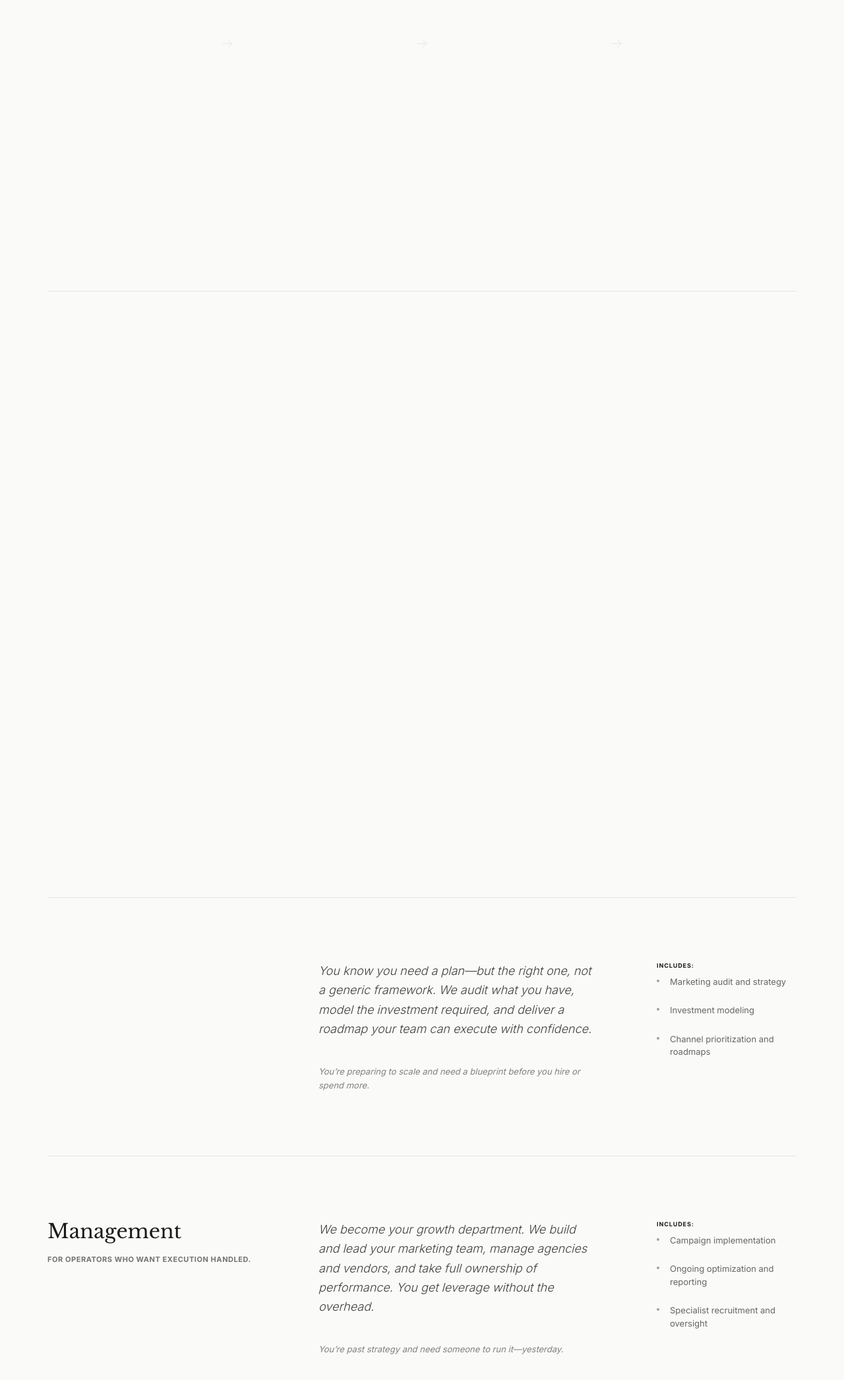
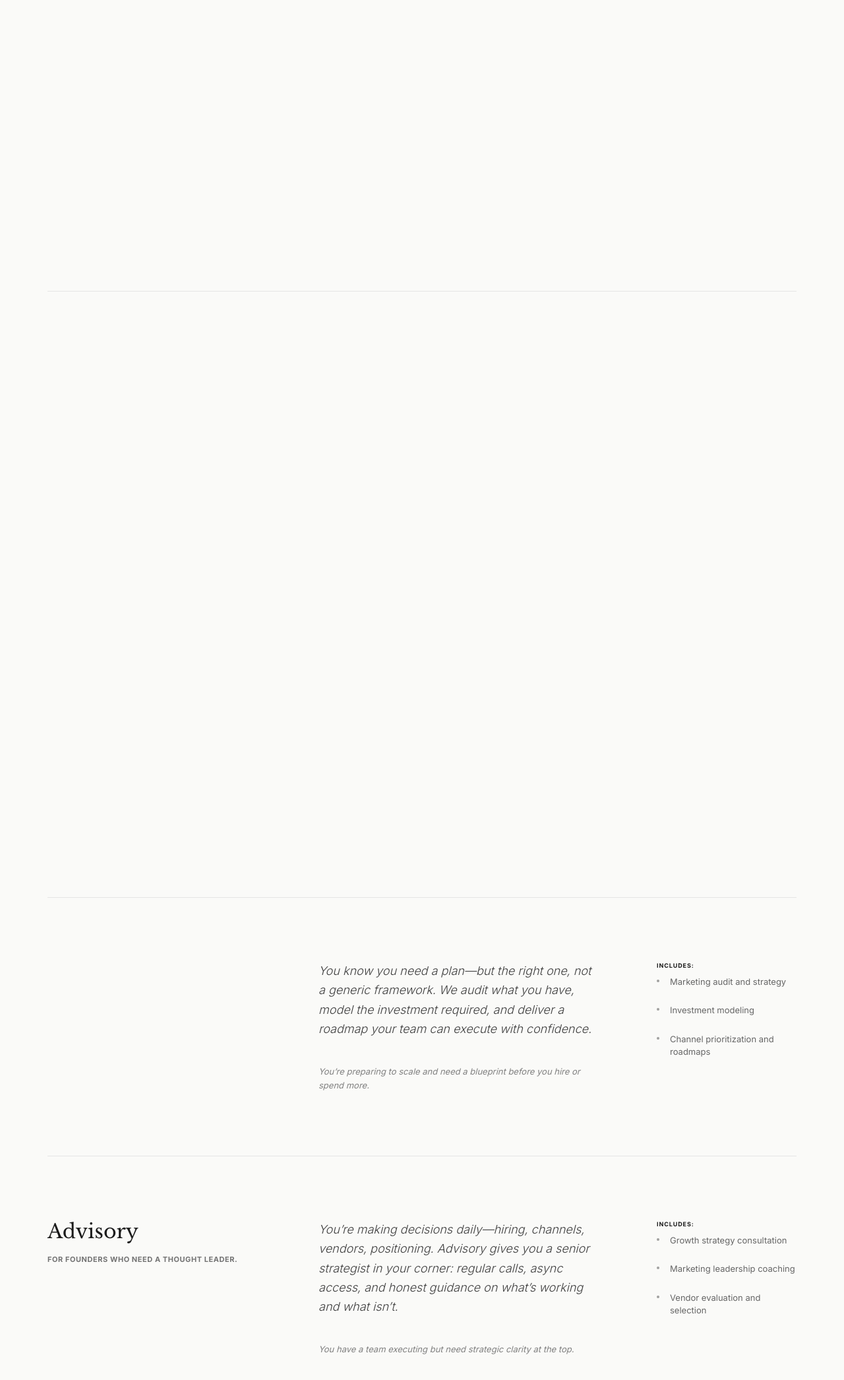
Before and after one commit to sullivan-street-projects/sullivan-street-website, a React (Vite) app: page / in a window 1280 px wide. Shown: the part 2833-4925 px from the top of the page at 66% size. Built offline with nearby package versions, Linux system fonts and the light colour scheme.

Commit message:
Refine copy and layout: Remove arrows from Capabilities, reorder Services, update Value Props text, and force line break in Hero

```diff
--- a/src/constants/index.js
+++ b/src/constants/index.js
@@ -23,7 +23,7 @@ export const VALUE_PROPS = [
   },
   {
     title: 'Marketing General Contractor',
-    description: 'We bring in hand-picked specialists for media, creative, analytics, and automation—and manage the build so you don’t have to.'
+    description: 'We bring in hand-picked specialists for media, creative, analytics, and operations—and manage the build so you don’t have to.'
   },
   {
     title: 'AI-Enabled, Outcome-Obsessed',
@@ -42,7 +42,7 @@ export const CAPABILITIES = [
   },
   {
     title: 'Media Activation',
-    description: 'We run the channels that drive your growth—Meta, Google, Microsoft, email, and beyond.',
+    description: 'We unlock the channels and technologies that drive your growth—Meta, Google, Microsoft, Email, and beyond.',
   },
   {
     title: 'Campaign Execution',
@@ -52,11 +52,11 @@ export const CAPABILITIES = [
 
 export const SERVICES = [
   {
-    title: 'Advisory',
-    target: 'For founders who need a thought leader.',
-    qualifier: 'You’re making decisions daily—hiring, channels, vendors, positioning. Advisory gives you a senior strategist in your corner: regular calls, async access, and honest guidance on what’s working and what isn’t.',
-    ifText: 'You have a team executing but need strategic clarity at the top.',
-    features: ['Growth strategy consultation', 'Marketing leadership coaching', 'Vendor evaluation and selection'],
+    title: 'Management',
+    target: 'For operators who want execution handled.',
+    qualifier: 'We become your growth department. We build and lead your marketing team, manage agencies and vendors, and take full ownership of performance. You get leverage without the overhead.',
+    ifText: 'You’re past strategy and need someone to run it—yesterday.',
+    features: ['Campaign implementation', 'Ongoing optimization and reporting', 'Specialist recruitment and oversight'],
   },
   {
     title: 'Strategy',
@@ -66,10 +66,10 @@ export const SERVICES = [
     features: ['Marketing audit and strategy', 'Investment modeling', 'Channel prioritization and roadmaps'],
   },
   {
-    title: 'Management',
-    target: 'For operators who want execution handled.',
-    qualifier: 'We become your growth department. We build and lead your marketing team, manage agencies and vendors, and take full ownership of performance. You get leverage without the overhead.',
-    ifText: 'You’re past strategy and need someone to run it—yesterday.',
-    features: ['Campaign implementation', 'Ongoing optimization and reporting', 'Specialist recruitment and oversight'],
+    title: 'Advisory',
+    target: 'For founders who need a thought leader.',
+    qualifier: 'You’re making decisions daily—hiring, channels, vendors, positioning. Advisory gives you a senior strategist in your corner: regular calls, async access, and honest guidance on what’s working and what isn’t.',
+    ifText: 'You have a team executing but need strategic clarity at the top.',
+    features: ['Growth strategy consultation', 'Marketing leadership coaching', 'Vendor evaluation and selection'],
   },
 ];
--- a/src/sections/Capabilities.jsx
+++ b/src/sections/Capabilities.jsx
@@ -20,8 +20,7 @@ const Capabilities = () => {
 
       <div className="flex flex-col lg:flex-row items-start justify-between gap-12 lg:gap-0 relative">
         {CAPABILITIES.map((capability, idx) => (
-          <React.Fragment key={capability.title}>
-            <div className="lg:w-[22%] shrink-0">
+          <div key={capability.title} className="lg:w-[22%] shrink-0">
             <FocusText className="space-y-6">
               <div className="w-10 h-px bg-[#1a1a1a]/20" />
               <h3 className="font-serif text-xl leading-tight text-[#1a1a1a]">{capability.title}</h3>
@@ -30,34 +29,6 @@ const Capabilities = () => {
               </p>
             </FocusText>
           </div>
-
-            {/* Visual Connector Arrows (Desktop) */}
-            {idx < CAPABILITIES.length - 1 && (
-              <div className="hidden lg:flex items-center justify-center flex-grow">
-                <motion.div
-                  initial={{ opacity: 0, x: -10 }}
-                  whileInView={{ opacity: 1, x: 0 }}
-                  viewport={{ once: true }}
-                  className="text-[#e5e5e5]"
-                >
-                  <svg width="24" height="24" viewBox="0 0 24 24" fill="none">
-                    <path d="M5 12H19M19 12L13 6M19 12L13 18" stroke="currentColor" strokeWidth="1" strokeLinecap="round" strokeLinejoin="round"/>
-                  </svg>
-                </motion.div>
-              </div>
-            )}
-
-            {/* Mobile Arrows */}
-            {idx < CAPABILITIES.length - 1 && (
-              <div className="flex lg:hidden items-center justify-start py-4">
-                <motion.div initial={{ opacity: 0, y: -10 }} whileInView={{ opacity: 1, y: 0 }} viewport={{ once: true }} className="text-[#e5e5e5]">
-                  <svg width="24" height="24" viewBox="0 0 24 24" fill="none" className="rotate-90">
-                    <path d="M5 12H19M19 12L13 6M19 12L13 18" stroke="currentColor" strokeWidth="1" strokeLinecap="round" strokeLinejoin="round"/>
-                  </svg>
-                </motion.div>
-              </div>
-            )}
-          </React.Fragment>
         ))}
       </div>
     </Section>
--- a/src/sections/Hero.jsx
+++ b/src/sections/Hero.jsx
@@ -10,7 +10,7 @@ const Hero = () => {
       <div className="max-w-[1000px]">
         <FocusText noBlur={true}>
           <h1 className="font-serif text-4xl md:text-6xl lg:text-[76px] leading-[1.26] tracking-tight mb-8 md:mb-12 text-[#1a1a1a]">
-            Marketing for Tomorrow’s <br className="hidden md:block" />
+            Marketing for Tomorrow’s <br />
             <TypewriterText text="Billion-Dollar Brands" />
           </h1>
         </FocusText>
```
Lines whose indentation alone changed are shown as unchanged.
